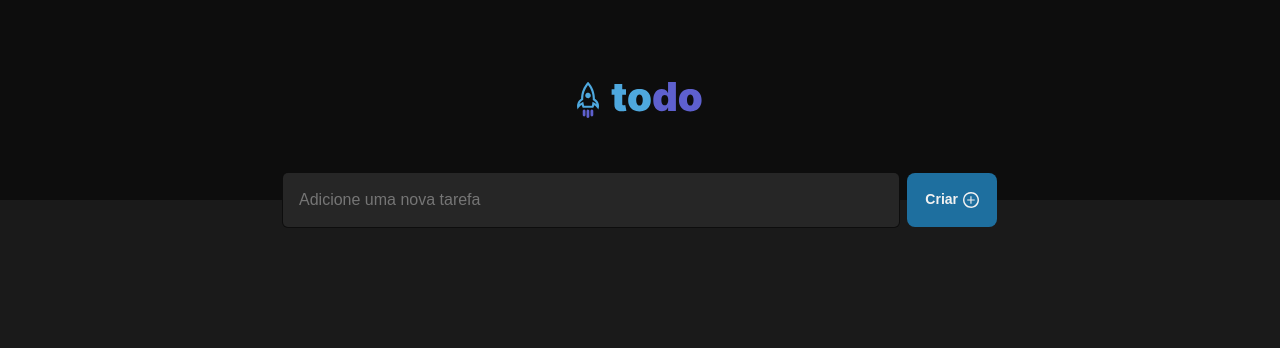
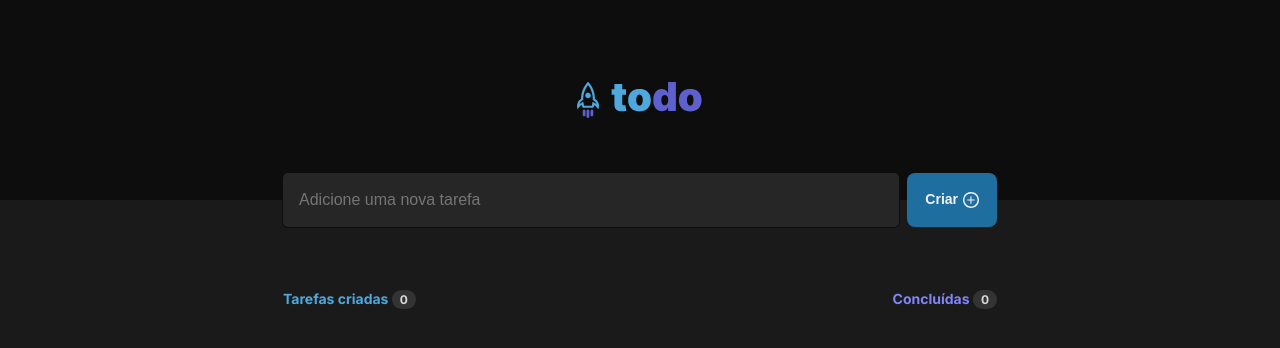
Before and after one commit to kaiquezimerer/ignite-reactjs2-todo, a React (Vite) app: page / in a window 1280 px wide. Shown: the top 348 px of the page. Built offline with nearby package versions, Linux system fonts and the light colour scheme.

Commit message:
Add todo heading total tasks and total checked tasks

```diff
--- a/src/App.module.css
+++ b/src/App.module.css
@@ -33,3 +33,35 @@
 .createInputWrapper button {
   flex-shrink: 0;
 }
+
+.todo {
+  margin-top: 4rem;
+}
+
+.todoHead {
+  display: flex;
+  justify-content: space-between;
+  margin-bottom: 1.5rem;
+}
+
+.todoHead h2 {
+  font-size: 0.875rem;
+  font-weight: 700;
+  line-height: 1rem;
+}
+
+.todoHead h2:first-child {
+  color: var(--blue);
+}
+
+.todoHead h2:last-child {
+  color: var(--purple);
+}
+
+.todoHead h2 > span {
+  font-size: 0.75rem;
+  color: var(--gray-200);
+  background-color: var(--gray-400);
+  padding: 2px 8px;
+  border-radius: 999px;
+}
--- a/src/App.tsx
+++ b/src/App.tsx
@@ -57,6 +57,9 @@ function App() {
     setTodoList(newTodoList);
   }
 
+  const total = todoList.length;
+  const totalChecked = todoList.filter(todoItem => todoItem.checked).length;
+
   return (
     <main>
       {/* Header */}
@@ -81,7 +84,12 @@ function App() {
           <CreateButton type="submit" />
         </form>
         {/* Task list */}
-        <ul>
+        <section className={styles.todo}>
+          <div className={styles.todoHead}>
+            <h2>Tarefas criadas <span>{total}</span></h2>
+            <h2>Concluídas <span>{total ? `${totalChecked} de ${total}` : 0}</span></h2>
+          </div>
+          <ul>
           {todoList.map(todoItem => {
             return (<Task
               key={todoItem.id}
@@ -91,6 +99,7 @@ function App() {
             />);
           })}
         </ul>
+        </section>
       </section>
     </main>
   );
```
